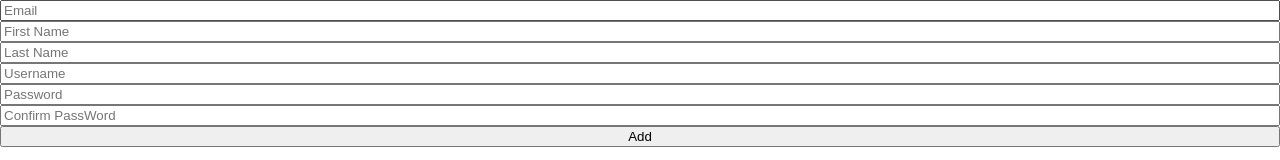
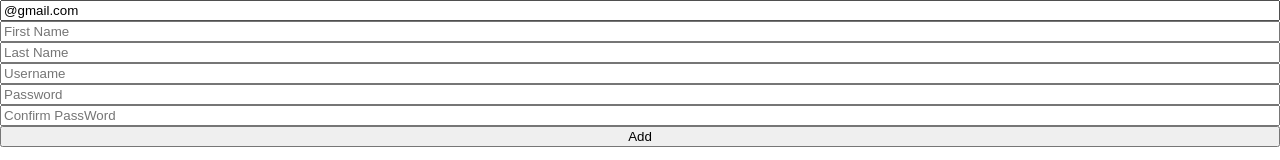
Before and after one commit to mhadev0703/react-study, a React (Create React App) app in the folder recoil-study/: page / in a window 1280 px wide. Shown: the top 160 px of the page. Built offline with nearby package versions, Linux system fonts and the light colour scheme.

Commit message:
Add form validation & form errors

```diff
--- a/recoil-study/src/ToDoList.tsx
+++ b/recoil-study/src/ToDoList.tsx
@@ -30,12 +30,32 @@ import { useForm } from "react-hook-form";
   );
 } */
 
+interface IForm {
+  email: string;
+  firstName: string;
+  lastName: string;
+  userName: string;
+  password: string;
+  password1: string;
+}
+
 function ToDoList() {
-  const { register, handleSubmit, formState } = useForm();
-  const onValid = (data: any) => {
-    console.log(data);
+  const {
+    register,
+    handleSubmit,
+    formState: { errors },
+    setError,
+  } = useForm<IForm>({
+    defaultValues: {
+      email: "@gmail.com",
+    },
+  });
+  const onValid = (data: IForm) => {
+    if (data.password !== data.password1) {
+      setError("password1", { message: "Password are not the same."})
+    }
   };
-  console.log(formState.errors);
+  console.log(errors);
 
   return (
     <>
@@ -44,18 +64,31 @@ function ToDoList() {
         onSubmit={handleSubmit(onValid)}
       >
         <input
-          {...register("email", { required: true })}
+          {...register("email", {
+            required: "Email is required.",
+            pattern: {
+              value: /^[A-Za-z0-9._%+-]+@gmail.com$/,
+              message: "Only gmail.com emails allowed",
+            },
+          })}
           placeholder="Email"
         />
-        <input {...register("firstName", { required: true })}
+        <span>{errors?.email?.message as string}</span>
+        <input {...register("firstName", { required: "First name is required." })}
           placeholder="First Name"
         />
-        <input {...register("lastName", { required: true })}
+        <span>{errors?.firstName?.message as string}</span>
+        <input {...register("lastName", { required: "Last name is required." })}
           placeholder="Last Name"
         />
-        <input {...register("username", { required: true, minLength: 5 })}
+        <span>{errors?.lastName?.message as string}</span>
+        <input {...register("userName", {
+            required: "User name is required.",
+            minLength: 5,
+           })}
           placeholder="Username"
         />
+        <span>{errors?.userName?.message as string}</span>
         <input {...register("password", {
             required: "Password is required.",
             minLength: {
```
